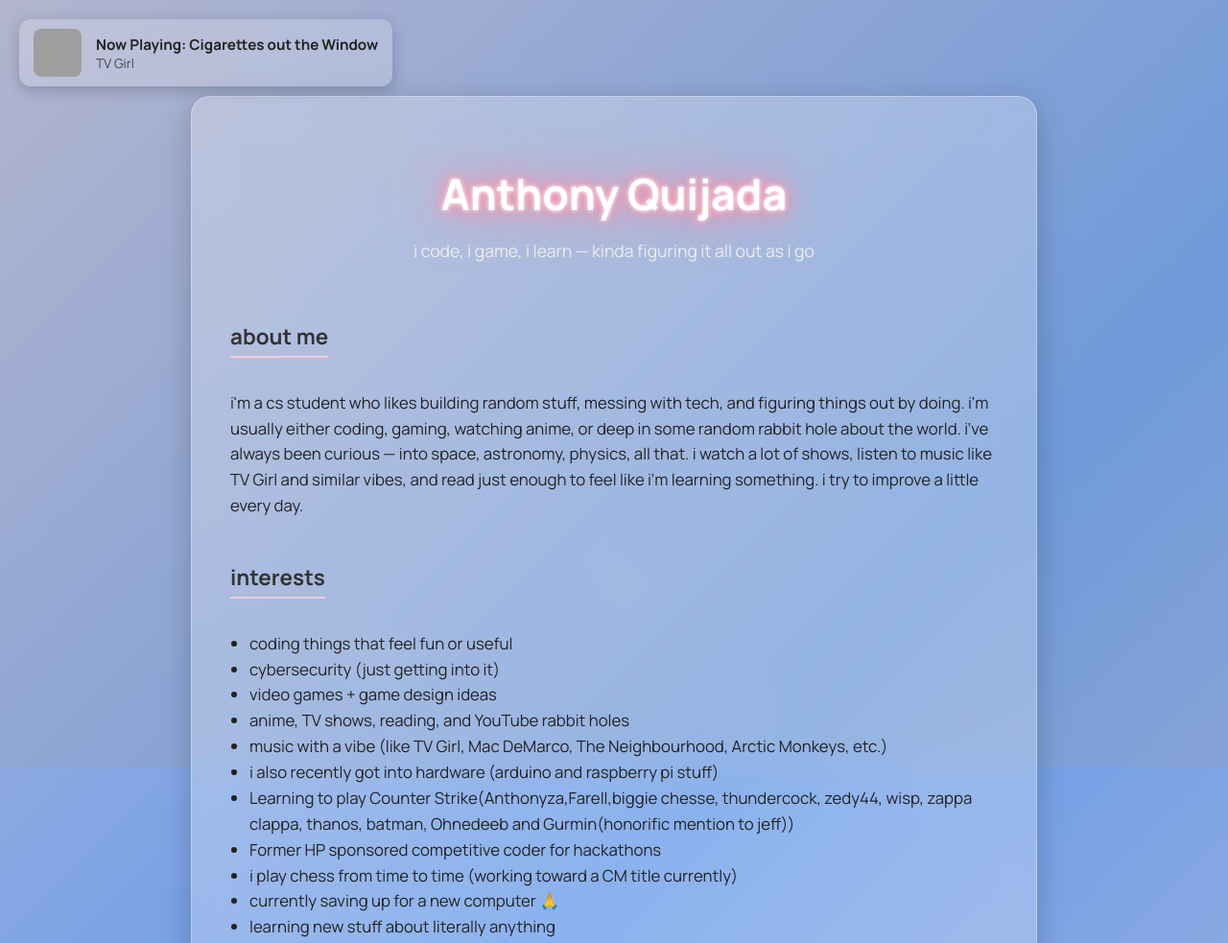
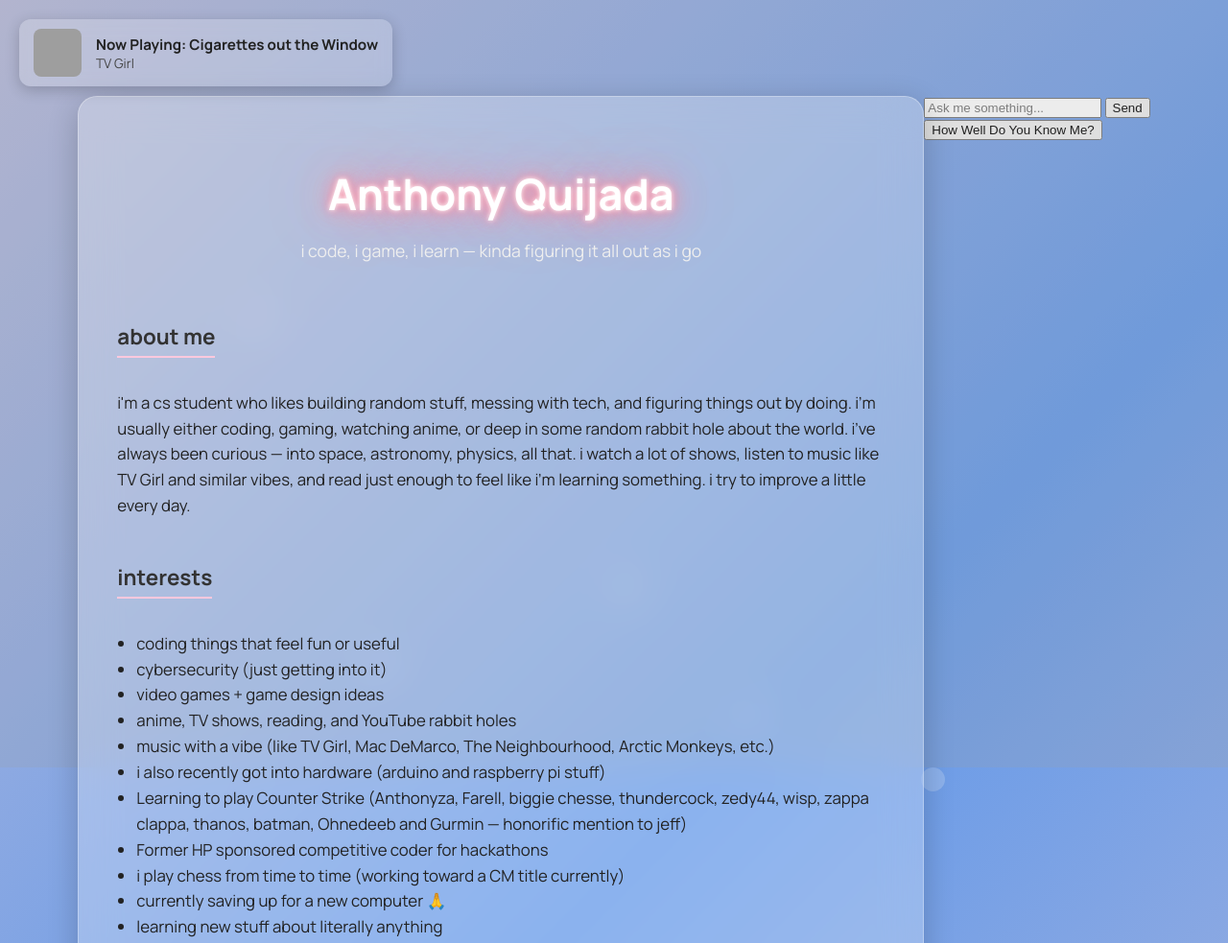
Before and after one commit to Anthonyxa/Anthonyxa.github.io, a plain HTML site: page index.html in a window 1280 px wide. Shown: the top 983 px of the page at 96% size. Drawn offline with Linux system fonts and the light colour scheme; grey boxes are pictures that could not be loaded.

Commit message:
Clean up index.html by removing comments and formatting
Removed commented sections and improved formatting in the HTML file.

```diff
--- a/index.html
+++ b/index.html
@@ -14,8 +14,9 @@
     }
   </script>
 </head>
+
 <body>
-  <!-- sparkles + floaters -->
+
   <div class="sparkle-bg"></div>
   <div class="floaters">
     <div class="floater floater1"></div>
@@ -25,7 +26,6 @@
     <div class="floater floater5"></div>
   </div>
 
-  <!-- now playing bar -->
   <div class="now-playing">
     <img src="https://i.redd.it/scott-pilgrim-and-tv-girl-album-fusion-was-inspired-to-do-v0-2mbkrnaos4sb1.jpg?width=1000&format=pjpg&auto=webp&s=99c5c077b78f825a20551c20b8361e9231e423ee" alt="TV Girl Album">
     <div class="track-info">
@@ -34,7 +34,6 @@
     </div>
   </div>
 
-  <!-- main card -->
   <div class="card">
     <h1>Anthony Quijada</h1>
     <p class="subtitle">i code, i game, i learn — kinda figuring it all out as i go</p>
@@ -59,7 +58,7 @@
         <li>anime, TV shows, reading, and YouTube rabbit holes</li>
         <li>music with a vibe (like TV Girl, Mac DeMarco, The Neighbourhood, Arctic Monkeys, etc.)</li>
         <li>i also recently got into hardware (arduino and raspberry pi stuff)</li>
-        <li>Learning to play Counter Strike(Anthonyza,Farell,biggie chesse, thundercock, zedy44, wisp, zappa clappa, thanos, batman, Ohnedeeb and Gurmin(honorific mention to jeff))</li>
+        <li>Learning to play Counter Strike (Anthonyza, Farell, biggie chesse, thundercock, zedy44, wisp, zappa clappa, thanos, batman, Ohnedeeb and Gurmin — honorific mention to jeff)</li>
         <li>Former HP sponsored competitive coder for hackathons</li>
         <li>i play chess from time to time (working toward a CM title currently)</li>
         <li>currently saving up for a new computer 🙏</li>
@@ -79,9 +78,6 @@
       <h2>music i like</h2>
       <button onclick="toggleMusic()">show / hide</button>
       <div id="music-box" style="display: none; margin-top: 15px;">
-        <ul>
-
-        </ul>
         <iframe style="border-radius:12px; margin-top:10px;"
           src="https://embed.spotify.com/?uri=spotify:track:2K7xn816oNHJZ0aVqdQsha?si=d16e11ef0a104380"
           width="100%" height="80" frameborder="0"
@@ -98,5 +94,18 @@
       </p>
     </section>
   </div>
+
+  <div class="chatbox">
+    <div id="chat-log" class="chat-log"></div>
+
+    <div class="chat-input-row">
+      <input id="chat-input" class="chat-input" placeholder="Ask me something..." />
+      <button onclick="sendMessage()" class="chat-send">Send</button>
+    </div>
+
+    <button onclick="startQuiz()" class="quiz-btn">How Well Do You Know Me?</button>
+  </div>
+
+  <script src="chat.js"></script>
 </body>
 </html>
```
